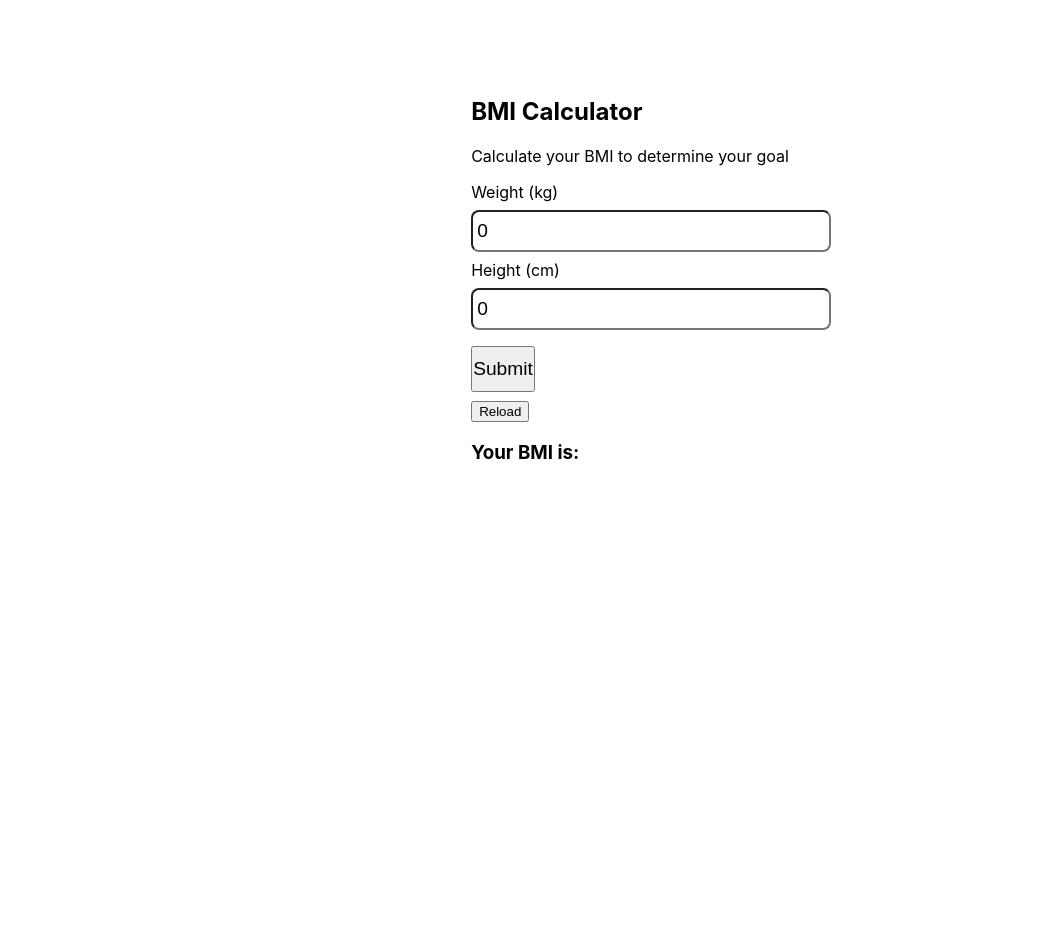
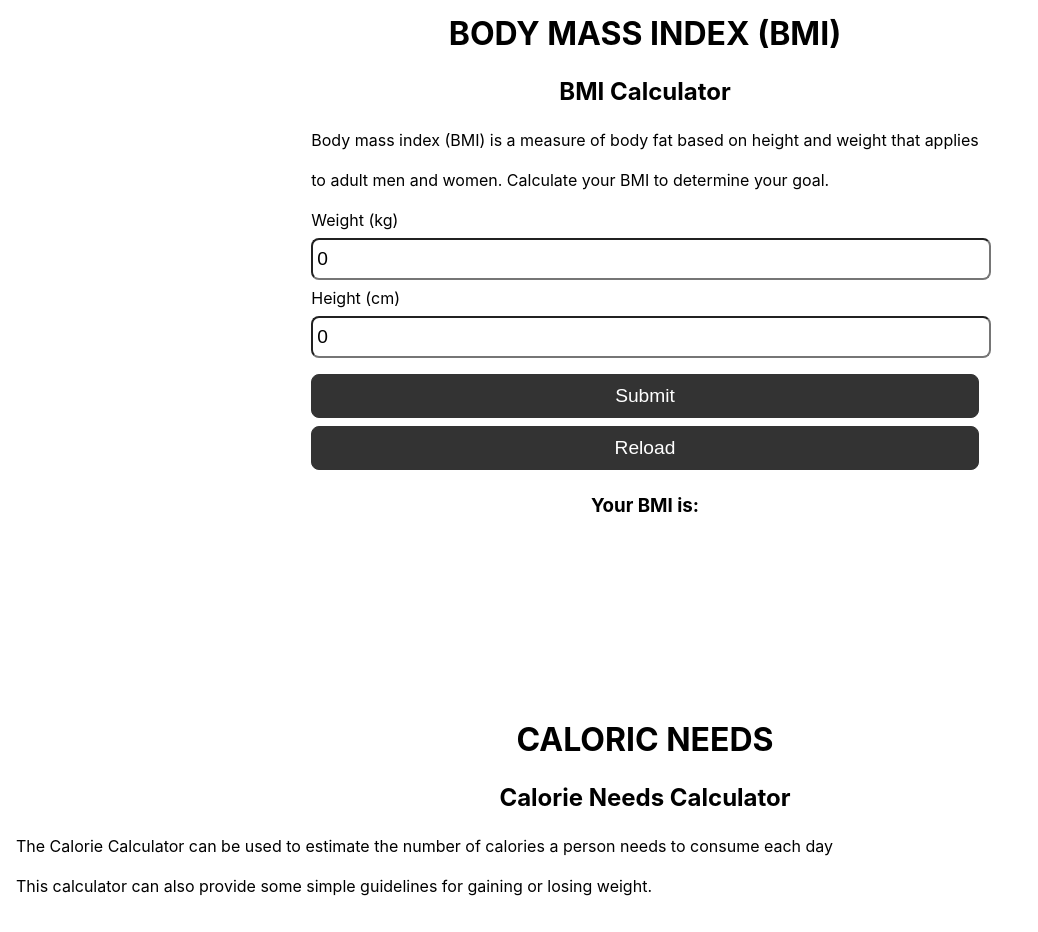
Before and after one commit to MercyChebet/YourFitnessPal, a React (Create React App) app: page / in a window 1280 px wide. Shown: the part 760-1692 px from the top of the page, without its empty margins (0-1038 px from the left). Before the commit the page ends 1440 px from the top, so only its background shows below. Built offline with nearby package versions, Linux system fonts and the light colour scheme.

Commit message:
Creating caloric needs calculator

```diff
--- a/src/App.css
+++ b/src/App.css
@@ -108,9 +108,23 @@ input {
 }
 .btn {
   display: block;
-  margin: 100%;
+  width: 100%;
   font-size: 1.2rem;
   margin: 8px 0;
   padding: 10px 0;
+  background-color: #333;
+  color: white;
+  border: 1px solid #333;
+  border-radius: 8px;
+  cursor: pointer;
 
 }
+.center {
+text-align: center;
+margin: 24px 0;
+
+}
+p {
+  margin: 10px 0;
+  padding-bottom: 10px;
+}
--- a/src/App.js
+++ b/src/App.js
@@ -2,6 +2,7 @@
 import './App.css';
 import BmiCalculator from './Components/Bmi';
 import Home from './Components/Home'
+import CaloriesCalculator from './Components/Calories'
 
 function App() {
   return (
@@ -9,6 +10,7 @@ function App() {
 
       <Home />
       <BmiCalculator />
+      <CaloriesCalculator />
     </div>
   );
 }
--- a/src/Components/Bmi.js
+++ b/src/Components/Bmi.js
@@ -8,11 +8,11 @@ function BmiCalculator () {
     let calculatebmi= (event) => {
         event.preventDefault();
         if(weight === 0 || height === 0){
-            alert ("invalid input");
+            alert ("Please enter a valid weight and height");
         }
             else {
-                let bmi=(weight / (height/100) ** 2)
-                setbmi=(bmi.toFixed(2))
+                let bmi= (weight / (height*height) * 10000)
+                setbmi= (bmi.toFixed(1))
 
                 if (bmi<18.5){
                     setmessage("You are underweight")
@@ -25,13 +25,18 @@ function BmiCalculator () {
                 }
             }
             }
+    let reload = () => {
+        window.location.reload();
+    }
 
 
     return (
         <div className="bmi">
             <div className="container">
+                <h1 className="center">BODY MASS INDEX (BMI)</h1>
                 <h2 className="center">BMI Calculator</h2>
-                <p>Calculate your BMI to determine your goal</p>
+                <p>Body mass index (BMI) is a measure of body fat based on height and weight that applies </p>
+                <p>to adult men and women. Calculate your BMI to determine your goal.</p>
                 <form onSubmit={calculatebmi}>
                     <div>
                         <label>Weight (kg)</label>
@@ -42,7 +47,7 @@ function BmiCalculator () {
                         <input value={height} onChange={(e) => setheight(e.target.value)} />
                     </div>
                     <button className="btn" type="submit">Submit</button>
-                    <button className="reload" type="submit">Reload</button>
+                    <button className=" btn reload" type="submit" onClick={reload}>Reload</button>
                 </form>
                 <div className="center">
                     <h3> Your BMI is:{bmi}</h3>
--- /dev/null
+++ b/src/Components/Calories.js
@@ -0,0 +1,20 @@
+import { useState } from "react";
+
+function CaloriesCalculator() {
+
+    return (
+        <div className="caloric">
+            <div className="container">
+                <h1 className="center">CALORIC NEEDS</h1>
+                <h2 className="center">Calorie Needs Calculator</h2>
+                <p>
+                    The Calorie Calculator can be used to estimate
+                    the number of calories a person needs to consume each day</p>
+                <p>This calculator can also provide some simple guidelines for gaining or losing weight.</p>
+                </div>
+                </div>
+
+                )
+
+}
+export default CaloriesCalculator;
```
